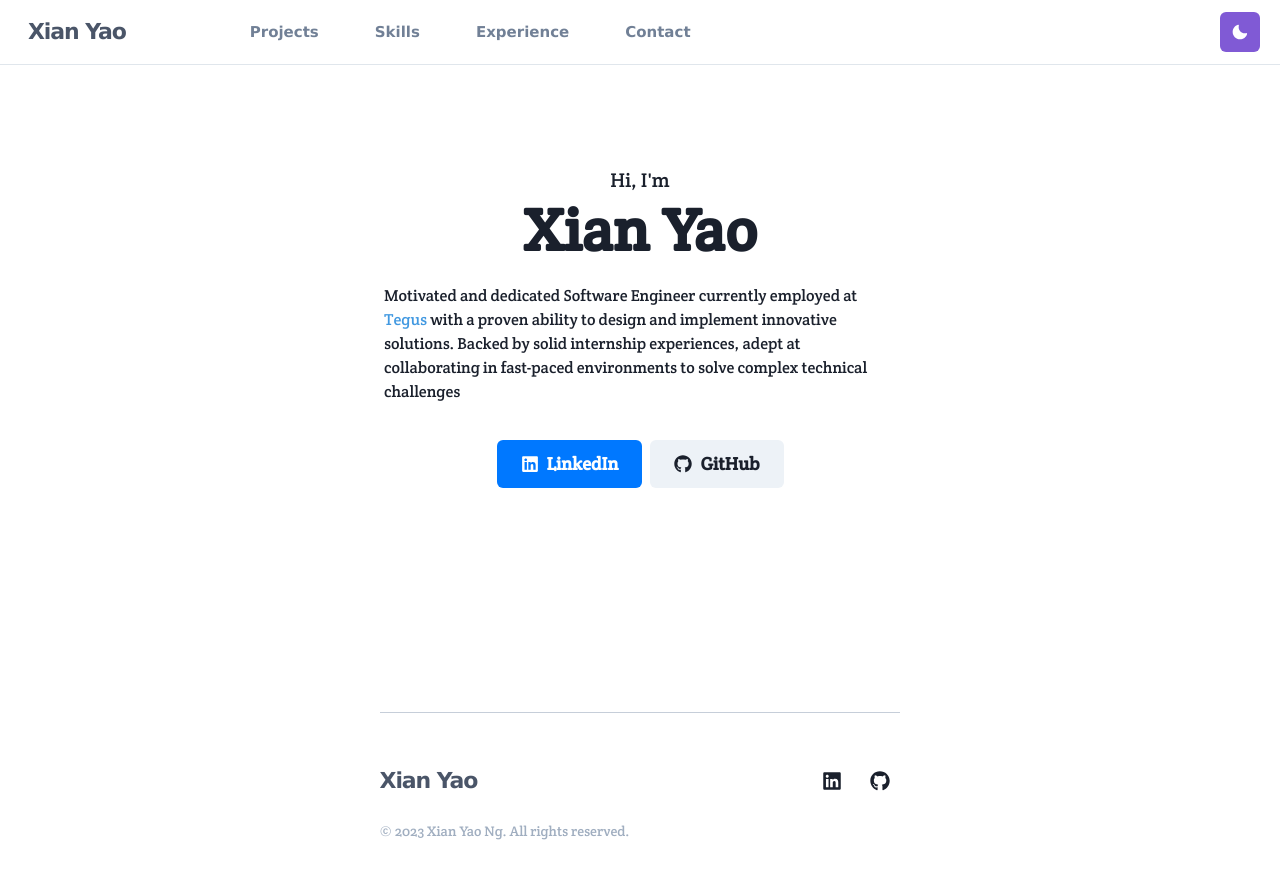
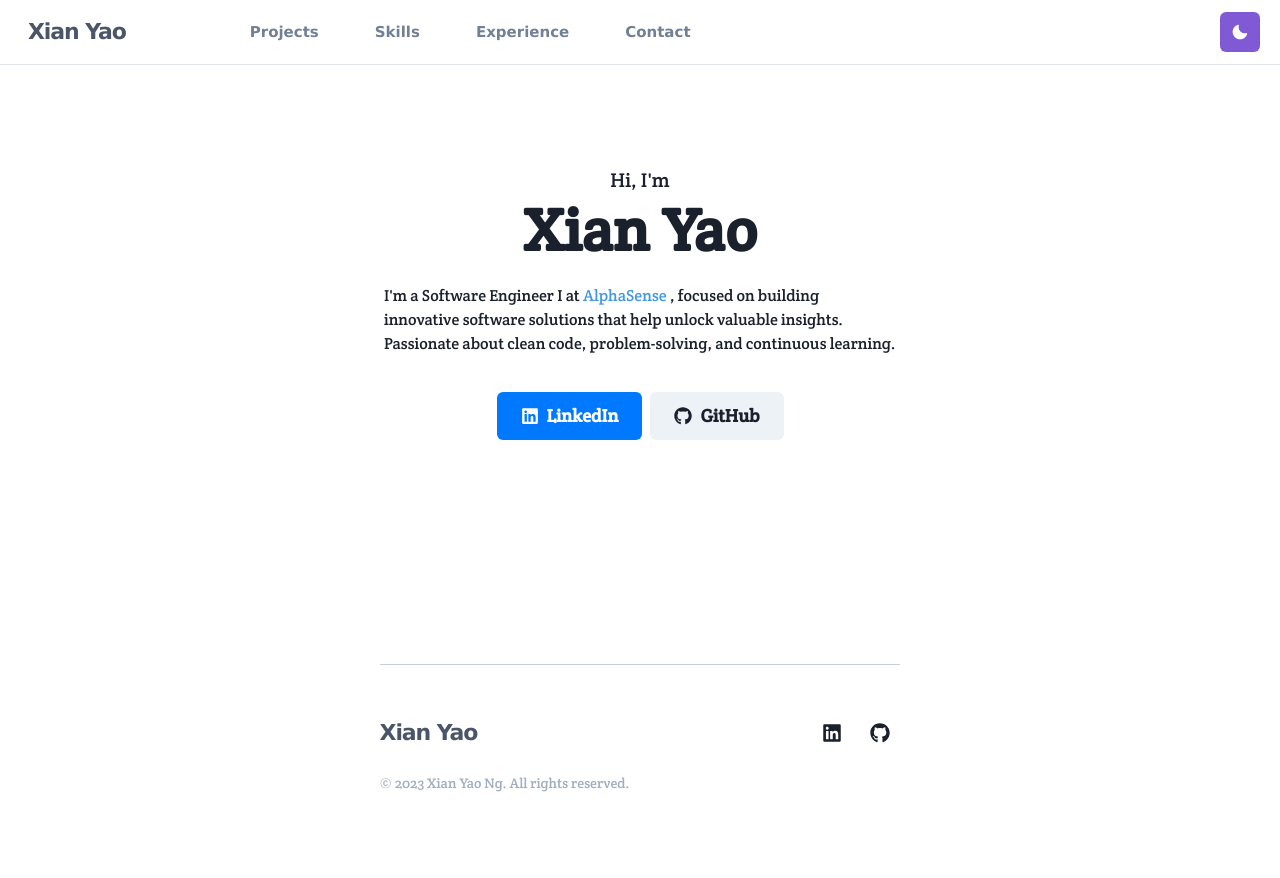
Before and after one commit to xianyao009/xianyaong-portfolio, a Next.js app: page / in a window 1280 px wide. Shown: the top 878 px of the page. Built offline with nearby package versions, Linux system fonts and the light colour scheme.

Commit message:
Update description

```diff
--- a/components/container/HomeContainer.js
+++ b/components/container/HomeContainer.js
@@ -10,13 +10,18 @@ const HomeContainer = () => {
       <Heading size="3xl">Xian Yao</Heading>
       <Box w="80%">
         <Text pt={4}>
-          Motivated and dedicated Software Engineer currently employed at{" "}
-          <Link as="a" href="https://www.tegus.com" color="blue.400" isExternal>
-            Tegus
+          I'm a Software Engineer I at{" "}
+          <Link
+            as="a"
+            href="https://www.alpha-sense.com"
+            color="blue.400"
+            isExternal
+          >
+            AlphaSense
           </Link>{" "}
-          with a proven ability to design and implement innovative solutions.
-          Backed by solid internship experiences, adept at collaborating in
-          fast-paced environments to solve complex technical challenges
+          , focused on building innovative software solutions that help unlock
+          valuable insights. Passionate about clean code, problem-solving, and
+          continuous learning.
         </Text>
       </Box>
       <Stack direction="row" pt={7}>
```
